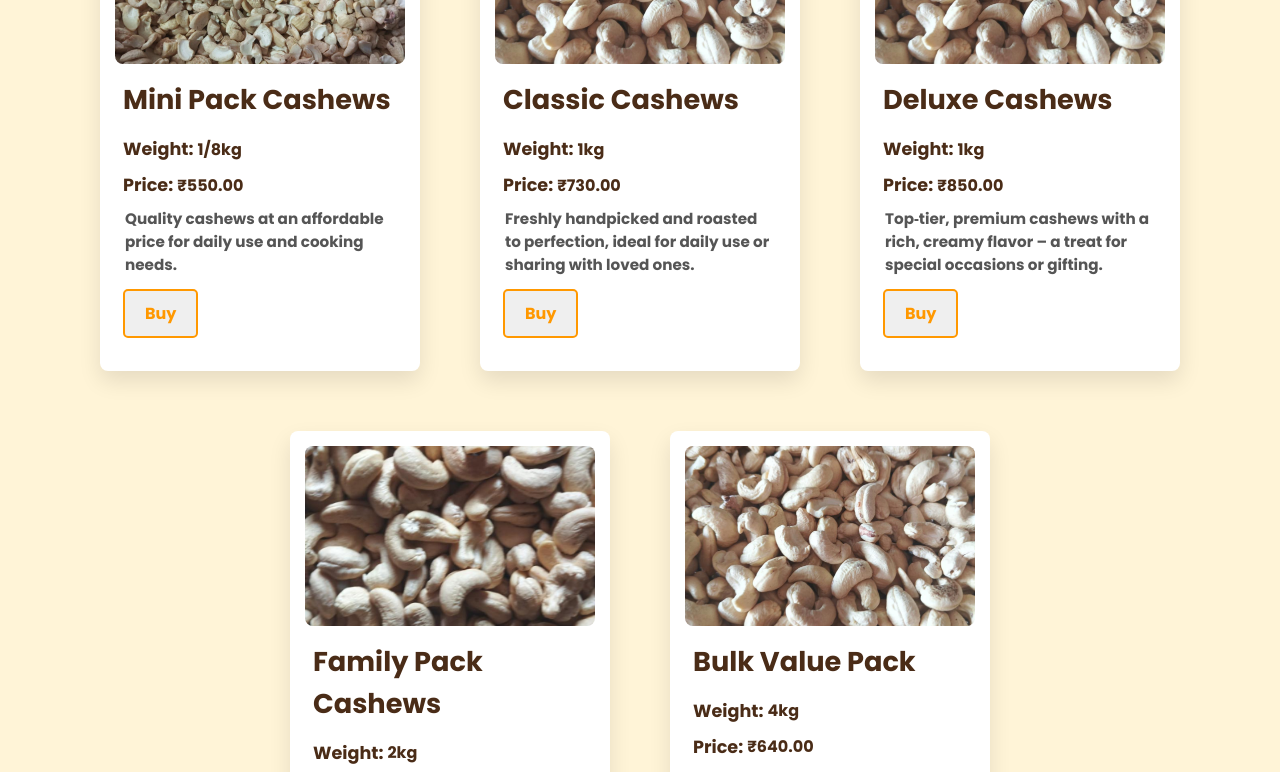
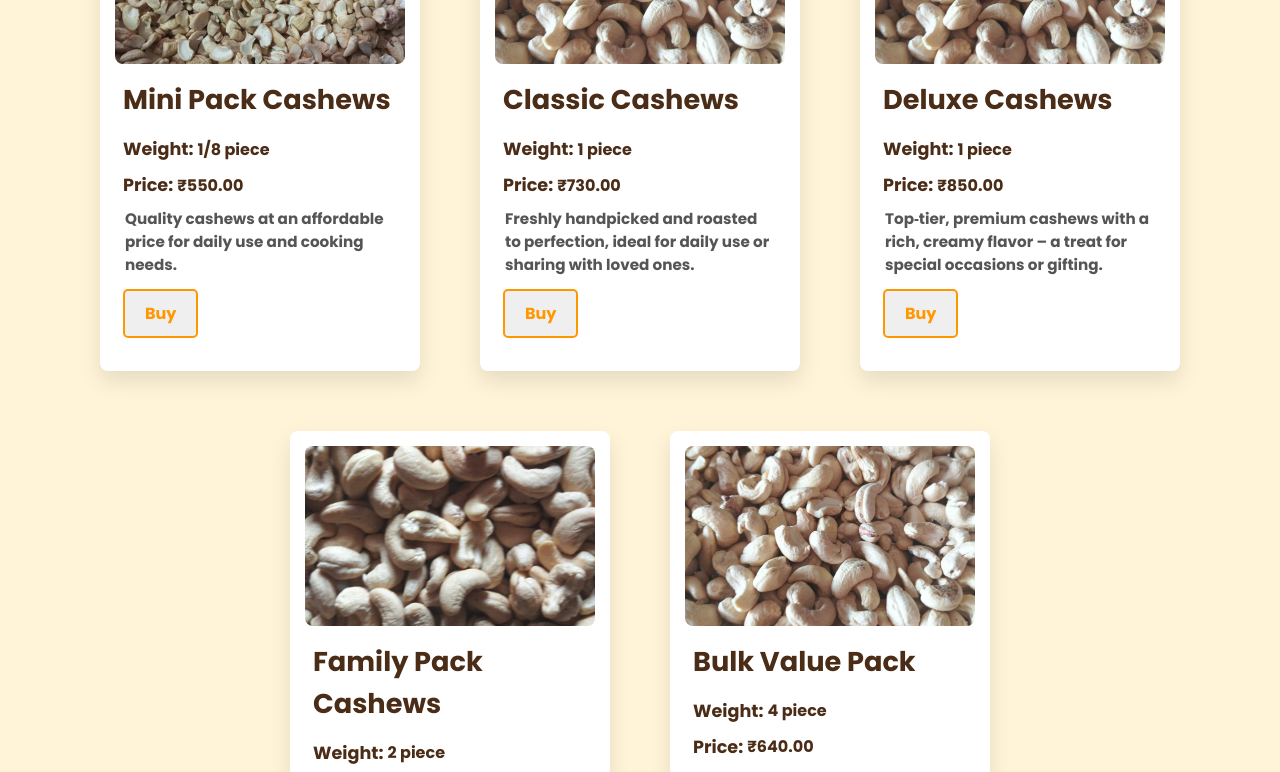
Before and after one commit to codeHariharan/GK_Cashews, a plain HTML site: page product.html in a window 1280 px wide. Shown: the part 780-1552 px from the top of the page. Drawn offline with Linux system fonts and the light colour scheme.

Commit message:
Updated Commit

```diff
--- a/product.html
+++ b/product.html
@@ -86,7 +86,7 @@
 
     <div class="cc">
     <h3>Mini Pack Cashews</h3>
-  <div><span>Weight: </span> 1/8kg</div>
+  <div><span>Weight: </span> 1/8 piece</div>
   <div><span>Price: </span> &#8377;550.00</div>
     <p>Quality cashews at an affordable price for daily use and cooking needs.</p>
     <button class="buy-button" onclick="buyProduct()">Buy</button>
@@ -97,7 +97,7 @@
     <img src="img3.jpg" alt="Classic Cashews" class="productImg" >
      <div class="cc">
     <h3>Classic Cashews</h3>
-    <div><span>Weight: </span> 1kg</div>
+    <div><span>Weight: </span> 1 piece</div>
   <div><span>Price: </span> &#8377;730.00</div>
     <p>Freshly handpicked and roasted to perfection, ideal for daily use or sharing with loved ones.</p>
     <button class="buy-button"onclick="buyProduct()">Buy</button>
@@ -107,7 +107,7 @@
     <img src="img3.jpg" alt="Deluxe Cashews" class="productImg" >
      <div class="cc">
     <h3>Deluxe Cashews</h3>
-    <div><span>Weight: </span> 1kg</div>
+    <div><span>Weight: </span> 1 piece</div>
   <div><span>Price: </span> &#8377;850.00</div>
     <p>Top‑tier, premium cashews with a rich, creamy flavor – a treat for special occasions or gifting.</p>
     <button class="buy-button"onclick="buyProduct()">Buy</button>
@@ -117,7 +117,7 @@
     <img src="img1.jpg" alt="Family Pack Cashews" class="productImg" >
      <div class="cc">
     <h3>Family Pack Cashews</h3>
-    <div><span>Weight: </span> 2kg</div>
+    <div><span>Weight: </span> 2 piece</div>
   <div><span>Price: </span> &#8377;730.00</div>
     <p>More cashews, more joy! Perfect for families, celebrations, or long‑term stocking.</p>
     <button class="buy-button"onclick="buyProduct()">Buy</button>
@@ -127,7 +127,7 @@
     <img src="img3.jpg" alt="Bulk Value Pack" class="productImg" >
      <div class="cc">
     <h3>Bulk Value Pack</h3>
-    <div><span>Weight: </span> 4kg</div>
+    <div><span>Weight: </span> 4 piece</div>
   <div><span>Price: </span> &#8377;640.00</div>
     <p>Best value for bulk buyers. Pure quality cashews sourced from rural farms.</p>
     <button class="buy-button"onclick="buyProduct()">Buy</button>
```
Also changed, not shown: index.html (+1 -1 lines).
